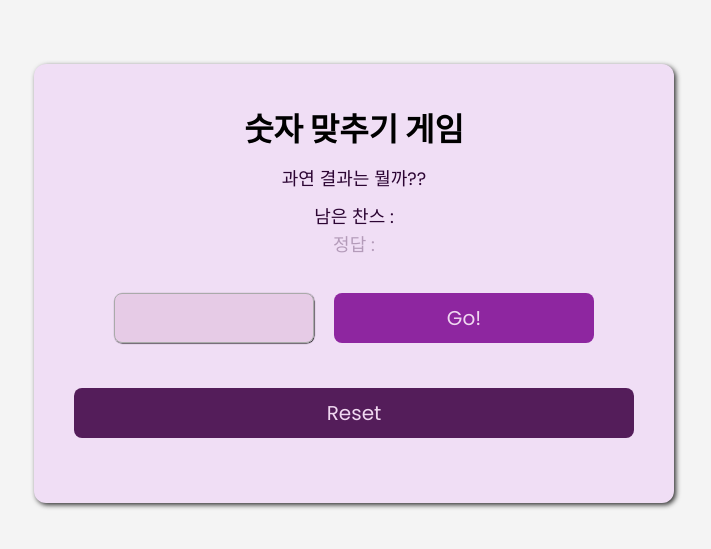
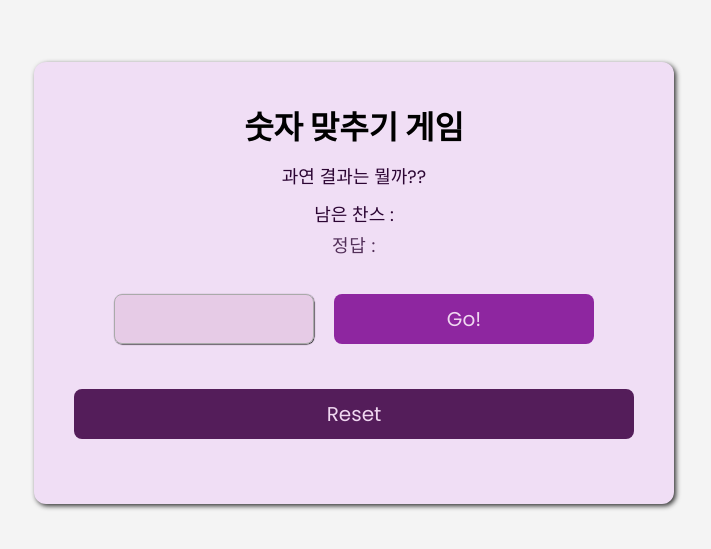
Before and after one commit to kangps7675-tiger/number-guess-game, a plain HTML site: page index.html in a window 1280 px wide. Shown: the part 117-666 px from the top of the page, without its empty margins (286-997 px from the left). Drawn offline with Linux system fonts and the light colour scheme.

Commit message:
forth commit

```diff
--- a/style.css
+++ b/style.css
@@ -20,8 +20,11 @@ body {
 
 .hint {
     font-size: 8px;
-    color: #ccc;
-    opacity: 0.3;
+    color: #888;
+    opacity: 0.8;
+    display: block;
+    margin-top: 3px;
+    letter-spacing: 0.5px;
 }
 
 h1, #result-area, #chance-area, #user-input, #play-button, #reset-button {
```
